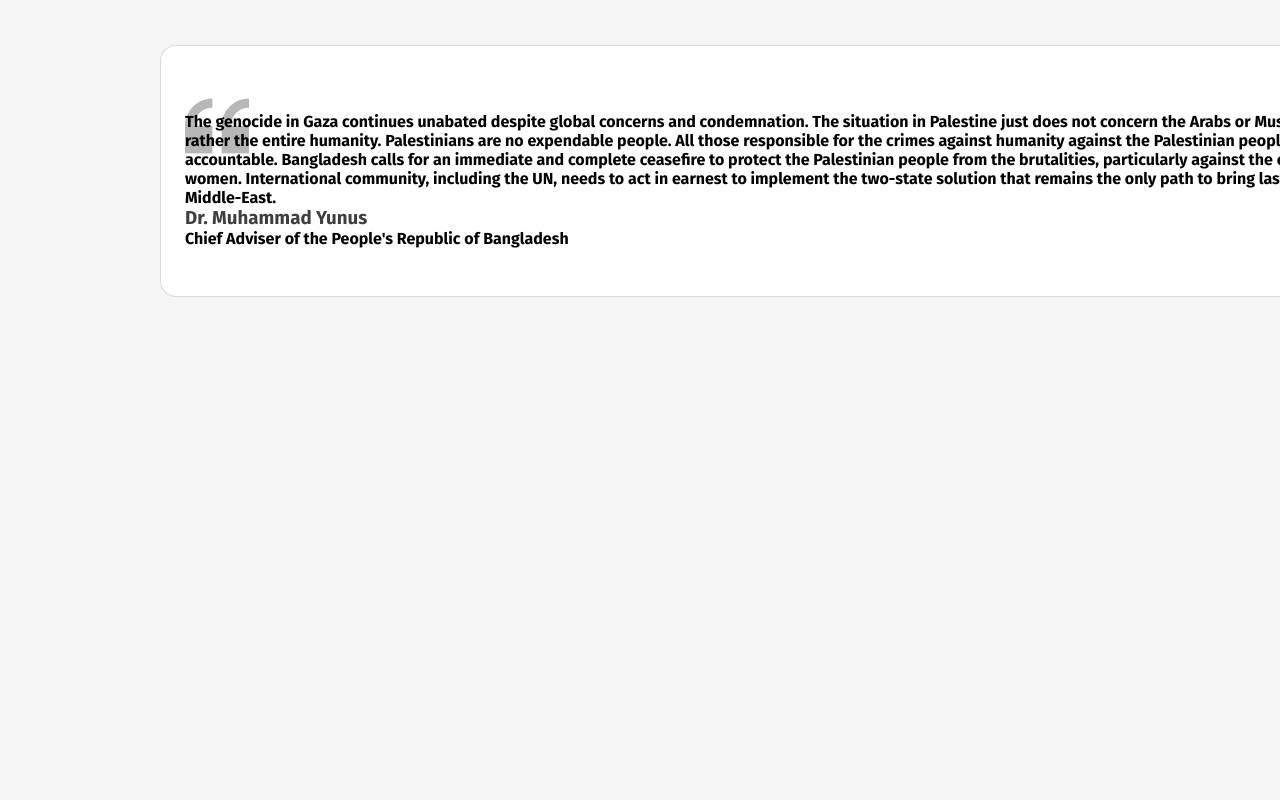
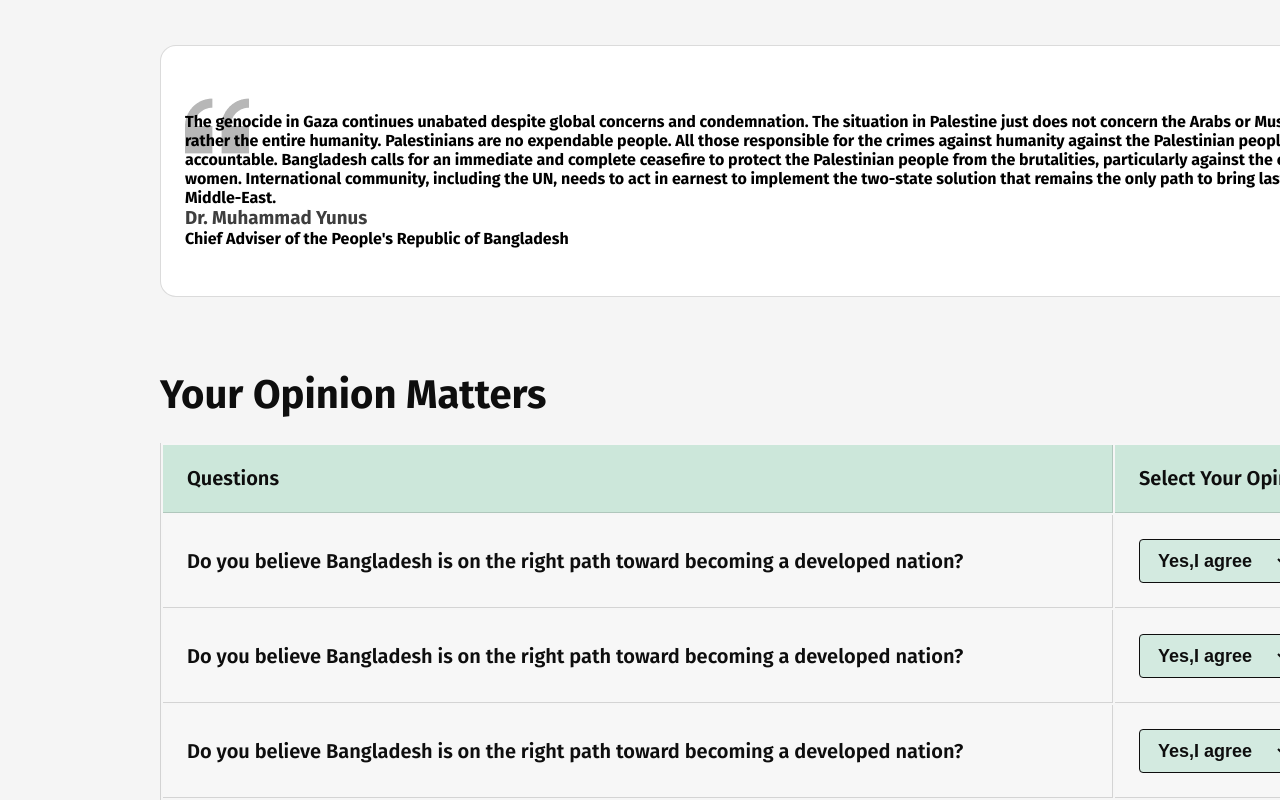
Before and after one commit to mdmahfuz307/Bangladesh-2.0-Website, a plain HTML site: page index.html in a window 1280 px wide. Shown: the part 1788-2588 px from the top of the page. Before the commit the page ends 2135 px from the top, so only its background shows below. Drawn offline with Linux system fonts and the light colour scheme.

Commit message:
Opinion Section

```diff
--- a/index.html
+++ b/index.html
@@ -94,3 +94,44 @@
                 <p class="quote-author">Chief Adviser of the People's Republic of Bangladesh</p>
             </div>
         </section>
+
+
+        <section class="opinion">
+            <h1 class="section-title">Your Opinion Matters</h1>
+            <div class="opinion-container">
+            <table>
+                <thead class="color3 ">
+                    <tr class="first-row">
+                        <th class="first-col">Questions</th>
+                        <th>Select Your Opinion</th>
+                    </tr>
+
+                </thead>
+                <tbody>
+                    <tr>
+                        <td>Do you believe Bangladesh is on the right path toward becoming a developed nation?</td>
+                        <td>
+                            <select name="" id="opinion-select">
+                                <option value="">Yes,I agree</option>
+                            </select>
+                        </td>
+                    </tr>
+                    <tr>
+                        <td>Do you believe Bangladesh is on the right path toward becoming a developed nation?</td>
+                        <td>
+                            <select name="" id="opinion-select">
+                                <option value="">Yes,I agree</option>
+                            </select>
+                        </td>
+                    </tr>
+                    <tr>
+                        <td>Do you believe Bangladesh is on the right path toward becoming a developed nation?</td>
+                        <td>
+                            <select name="" id="opinion-select">
+                                <option value="">Yes,I agree</option>
+                            </select>
+                        </td>
+                    </tr>
+                </tbody>
+            </table>
+        </div>
--- a/style.css
+++ b/style.css
@@ -251,3 +251,49 @@ border: none;
 .quote-description {
     margin-top: -50px;
 }
+
+.opinion-section {
+    padding-bottom: 50px;
+}
+
+.opinion-content {
+    padding: 32px;
+    margin: 24px 0px;
+    border-radius: 16px;
+    background: rgb(255, 255, 255);
+}
+
+table {
+    width: 1220px;
+    box-sizing: border-box;
+    border-left: 1px solid rgba(14, 14, 14, 0.15);
+    background: rgba(255, 255, 255, 0.1);
+}
+
+table th, td {
+    color: rgb(14, 14, 14);
+    font-size: 20px;
+    font-weight: 600;
+    line-height: 19px;
+    text-align: left;
+    margin: 0px 12px;
+    padding: 24px;
+    box-sizing: border-box;
+    border-bottom: 1px solid rgba(14, 14, 14, 0.15);
+    border-right: 1px solid rgba(14, 14, 14, 0.15);
+    background: rgba(255, 255, 255, 0.1);
+}
+
+#opinion-select {
+    width: 152px;
+    color: rgb(14, 14, 14);
+    font-size: 18px;
+    font-weight: 600;
+    line-height: 19px;
+    text-align: left;
+    padding: 10px 14px 10px 14px;
+    box-sizing: border-box;
+    border: 1px solid rgb(14, 14, 14);
+    border-radius: 4px;
+    background: rgba(9, 161, 92, 0.15);
+}
```
